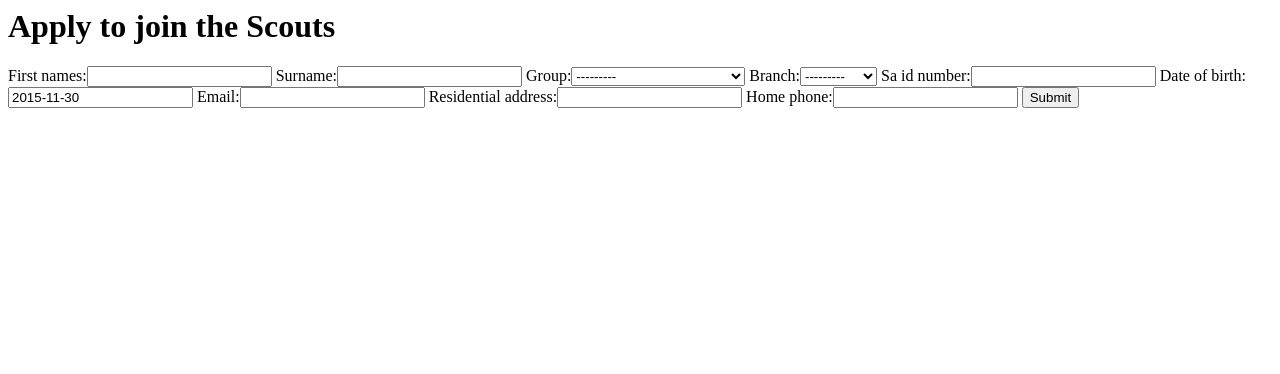
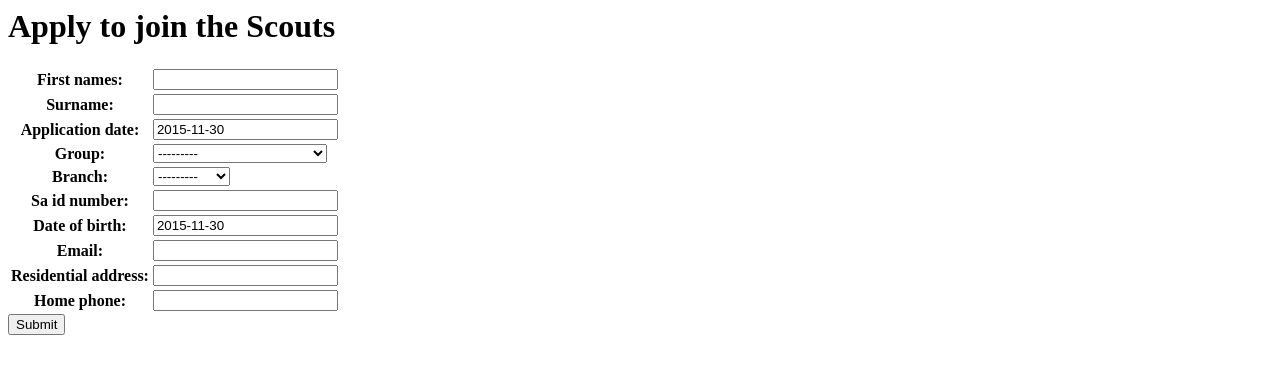
Before and after one commit to malmorrow/scouts, a Django app: a page that uses scout/templates/scout/apply.html in a window 1280 px wide. Shown: the top 374 px of the page. Run offline with Django 3.2, Linux system fonts and the light colour scheme; data comes from the database, SQL or seed files in the repository; both versions use the stored data as it was after the commit.

Commit message:
Apply to join the scouts form submits data to the database successfully

```diff
--- a/mysite/urls.py
+++ b/mysite/urls.py
@@ -17,6 +17,6 @@
 from django.contrib import admin
 
 urlpatterns = [
-    url(r'^scouts/', include('scout.urls')),
+    url(r'^scouts/', include('scout.urls', namespace="scout")),
     url(r'^admin/', include(admin.site.urls)),
 ]
--- a/scout/forms.py
+++ b/scout/forms.py
@@ -4,4 +4,4 @@
 class ApplicationForm(forms.ModelForm):
     class Meta:
         model = Ward
-        fields = ['first_names', 'surname', 'group', 'branch', 'sa_id_number', 'date_of_birth', 'email', 'residential_address', 'home_phone']
+        fields = ['first_names', 'surname', 'application_date', 'group', 'branch', 'sa_id_number', 'date_of_birth', 'email', 'residential_address', 'home_phone']
--- a/scout/templates/scout/apply.html
+++ b/scout/templates/scout/apply.html
@@ -2,10 +2,11 @@
 
 {% if error_message %}<p><strong>{{ error_message }}</strong></p>{% endif %}
 
-<form action="application.html" method="post">
+<form action="{% url 'scout:application' %}" method="post">
 {% csrf_token %}
 
-{{ form }}
-
+    <table>
+    {{ form.as_table }}
+    </table>
     <input type="submit" value="Submit" />
 </form>
--- a/scout/urls.py
+++ b/scout/urls.py
@@ -5,6 +5,7 @@
 urlpatterns = [
     url(r'^$', views.index, name='index'),
     url(r'^apply/$', views.apply, name='apply'),
+    url(r'^application/$', views.application, name='application'),
     url(r'^(?P<ward_id>[0-9]+)/$', views.ward, name='ward'),
     url(r'^(?P<ward_id>[0-9]+)/update/$', views.update, name='update'),
 ]
--- a/scout/views.py
+++ b/scout/views.py
@@ -1,5 +1,8 @@
+import datetime
+
 from django.shortcuts import get_object_or_404, render
 from django.http import HttpResponse, HttpResponseRedirect
+from django.core.urlresolvers import reverse
 
 from .models import Group, Ward
 from .forms import ApplicationForm
@@ -15,11 +18,42 @@
     if request.method == 'POST':
         form = ApplicationForm(request.POST)
         if form.is_valid():
-            return HttpResponseRedirect('/application/')
+            ward = Ward()
+            ward.group = form.cleaned_data['group']
+            ward.first_names = form.cleaned_data['first_names']
+            ward.surname = form.cleaned_data['surname']
+            ward.branch = form.cleaned_data['branch']
+            ward.application_date = form.cleaned_data['application_date']
+            ward.sa_id_number = form.cleaned_data['sa_id_number']
+            ward.date_of_birth = form.cleaned_data['date_of_birth']
+            ward.email = form.cleaned_data['email']
+            ward.residential_address = form.cleaned_data['residential_address']
+            ward.home_phone = form.cleaned_data['home_phone']
+            ward.save()
+            return HttpResponseRedirect(reverse('scout:apply'))
     else:
         form = ApplicationForm()
 
     return render(request, 'scout/apply.html', {'form': form})
+
+def application(request):
+    if request.method == 'POST':
+        form = ApplicationForm(request.POST)
+        if form.is_valid():
+            ward = Ward()
+            ward.group = form.cleaned_data['group']
+            ward.first_names = form.cleaned_data['first_names']
+            ward.surname = form.cleaned_data['surname']
+            ward.branch = form.cleaned_data['branch']
+            ward.application_date = form.cleaned_data['application_date']
+            ward.sa_id_number = form.cleaned_data['sa_id_number']
+            ward.date_of_birth = form.cleaned_data['date_of_birth']
+            ward.email = form.cleaned_data['email']
+            ward.residential_address = form.cleaned_data['residential_address']
+            ward.home_phone = form.cleaned_data['home_phone']
+            ward.save()
+            #return HttpResponseRedirect(reverse('scout:apply'))
+    return HttpResponse("Completed application.")
 
 def ward(request, ward_id):
     child = get_object_or_404(Ward, pk=ward_id)
```
Also changed, not shown: db.sqlite3.
